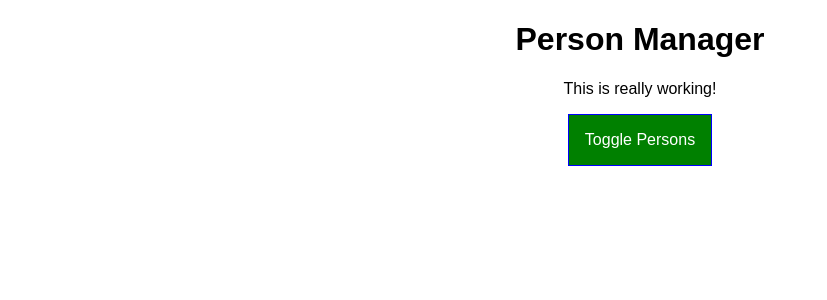
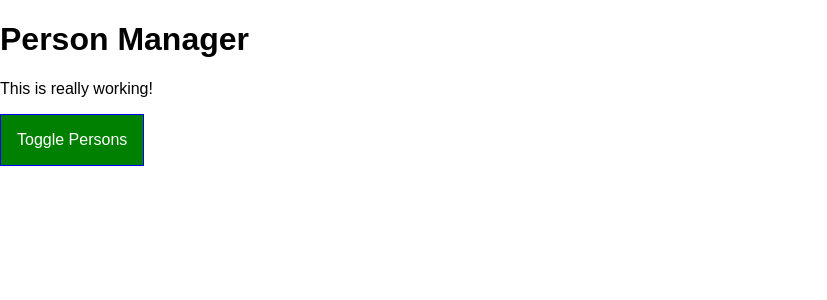
Before and after one commit to daimz/react-complete-guide, a React app: page / in a window 1280 px wide. Shown: the top 300 px of the page, without its empty margins (0-827 px from the left). Built offline with nearby package versions, Linux system fonts and the light colour scheme.

Commit message:
fragment, withClass and useState

```diff
--- a/src/containers/App.js
+++ b/src/containers/App.js
@@ -1,26 +1,28 @@
-import React, { Component } from 'react';
-import classes from './App.css';
-import Persons from '../components/Persons/Persons';
-import Cockpit from '../components/Cockpit/Cockpit';
+import React, { Component, Fragment } from "react";
+import classes from "./App.css";
+import Persons from "../components/Persons/Persons";
+import Cockpit from "../components/Cockpit/Cockpit";
+import withClass from "../hoc/withClass";
 
 class App extends Component {
   constructor(props) {
     super(props);
-    console.log('[App.js] constructor');
+    console.log("[App.js] constructor");
   }
 
   state = {
     persons: [
-      { id: 'asfa1', name: 'Max', age: 28 },
-      { id: 'vasdf1', name: 'Manu', age: 29 },
-      { id: 'asdf11', name: 'Stephanie', age: 26 }
+      { id: "asfa1", name: "Max", age: 28 },
+      { id: "vasdf1", name: "Manu", age: 29 },
+      { id: "asdf11", name: "Stephanie", age: 26 },
     ],
-    otherState: 'some other value',
-    showPersons: false
-  }
+    otherState: "some other value",
+    showPersons: false,
+    changeCounter: 0,
+  };
 
   static getDerivedStateFromProps(props, state) {
-    console.log('[App.js] getDerivedStateFromProps', props);
+    console.log("[App.js] getDerivedStateFromProps", props);
     return state;
   }
 
@@ -30,24 +32,28 @@ class App extends Component {
   // }
 
   componentDidMount() {
-    console.log('[App.js] componentDidMount');
+    console.log("[App.js] componentDidMount");
   }
 
   shouldComponentUpdate(nextProps, nextState) {
-    console.log('[App.js] shouldComponentUpdate');
-    return true;
+    console.log("[App.js] shouldComponentUpdate");
+    if (nextProps.persons !== this.props.persons) {
+      return true;
+    } else {
+      return false;
+    }
   }
   componentDidUpdate() {
-    console.log('[App.js] componentDidUpdate');
+    console.log("[App.js] componentDidUpdate");
   }
 
-  nameChangedHandler = ( event, id ) => {
-    const personIndex = this.state.persons.findIndex( p => {
+  nameChangedHandler = (event, id) => {
+    const personIndex = this.state.persons.findIndex((p) => {
       return p.id === id;
-    } );
+    });
 
     const person = {
-      ...this.state.persons[personIndex]
+      ...this.state.persons[personIndex],
     };
 
     // const person = Object.assign({}, this.state.persons[personIndex]);
@@ -57,44 +63,53 @@ class App extends Component {
     const persons = [...this.state.persons];
     persons[personIndex] = person;
 
-    this.setState( { persons: persons } );
-  }
+    this.setState((prevState, props) => {
+      return {
+        persons: persons,
+        changeCounter: prevState.changeCounter + 1,
+      };
+    });
+  };
 
-  deletePersonHandler = ( personIndex ) => {
+  deletePersonHandler = (personIndex) => {
     // const persons = this.state.persons.slice();
     const persons = [...this.state.persons];
-    persons.splice( personIndex, 1 );
-    this.setState( { persons: persons } );
-  }
+    persons.splice(personIndex, 1);
+    this.setState({ persons: persons });
+  };
 
   togglePersonsHandler = () => {
     const doesShow = this.state.showPersons;
-    this.setState( { showPersons: !doesShow } );
-  }
+    this.setState({ showPersons: !doesShow });
+  };
 
-  render () {
-    console.log('[App.js] render');
+  render() {
+    console.log("[App.js] render");
     let persons = null;
 
-    if ( this.state.showPersons ) {
-      persons = <Persons
-                  persons={this.state.persons}
-                  clicked={this.deletePersonHandler}
-                  changed={this.nameChangedHandler} />;
+    if (this.state.showPersons) {
+      persons = (
+        <Persons
+          persons={this.state.persons}
+          clicked={this.deletePersonHandler}
+          changed={this.nameChangedHandler}
+        />
+      );
     }
 
     return (
-      <div className={classes.App}>
+      <Fragment>
         <Cockpit
           title={this.props.appTitle}
           showPersons={this.state.showPersons}
-          persons={this.state.persons}
-          clicked={this.togglePersonsHandler}/>
+          personsLength={this.state.persons.length}
+          clicked={this.togglePersonsHandler}
+        />
         {persons}
-      </div>
+      </Fragment>
     );
     // return React.createElement('div', {className: 'App'}, React.createElement('h1', null, 'Does this work now?'));
   }
 }
 
-export default App;
+export default withClass(App, classes.app);
```
